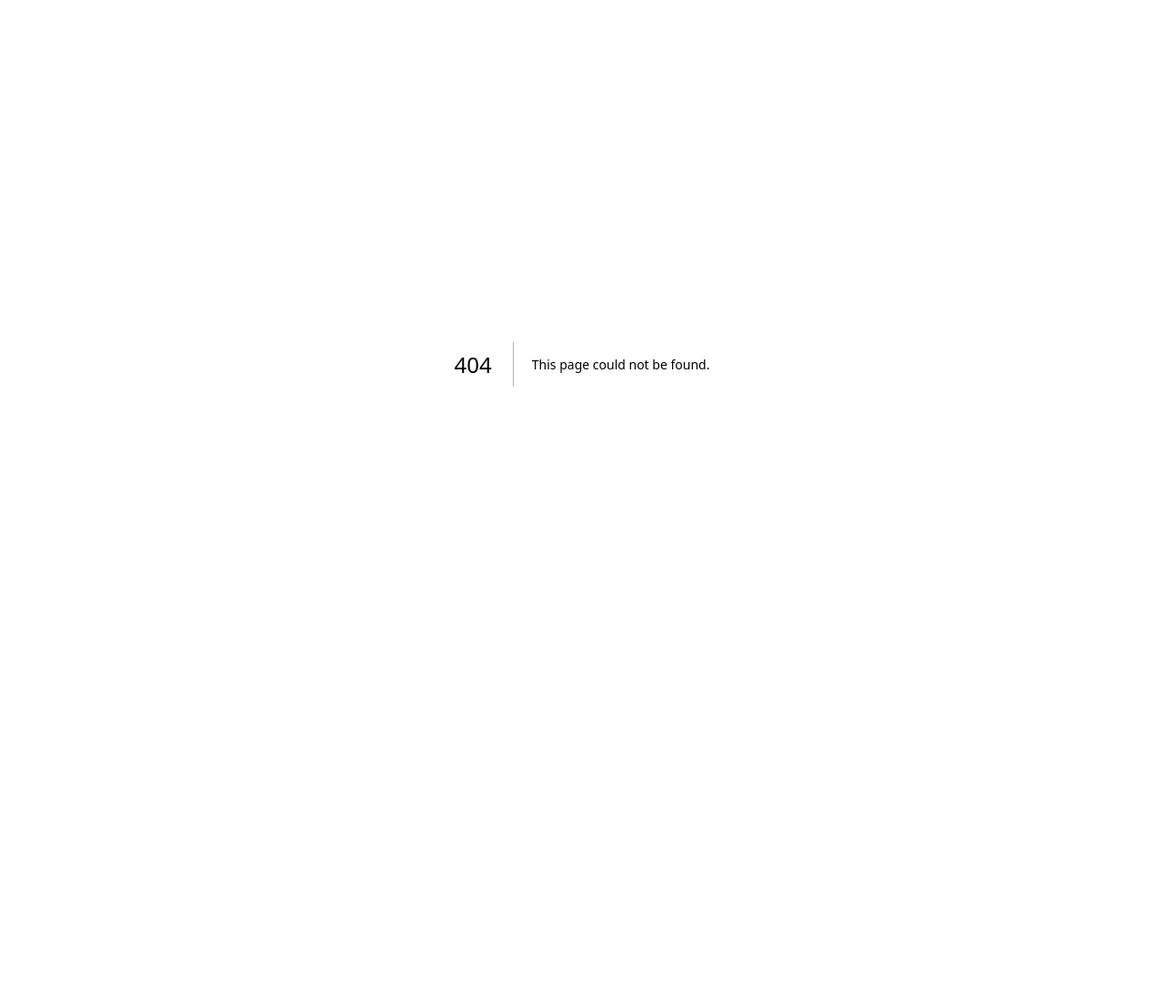
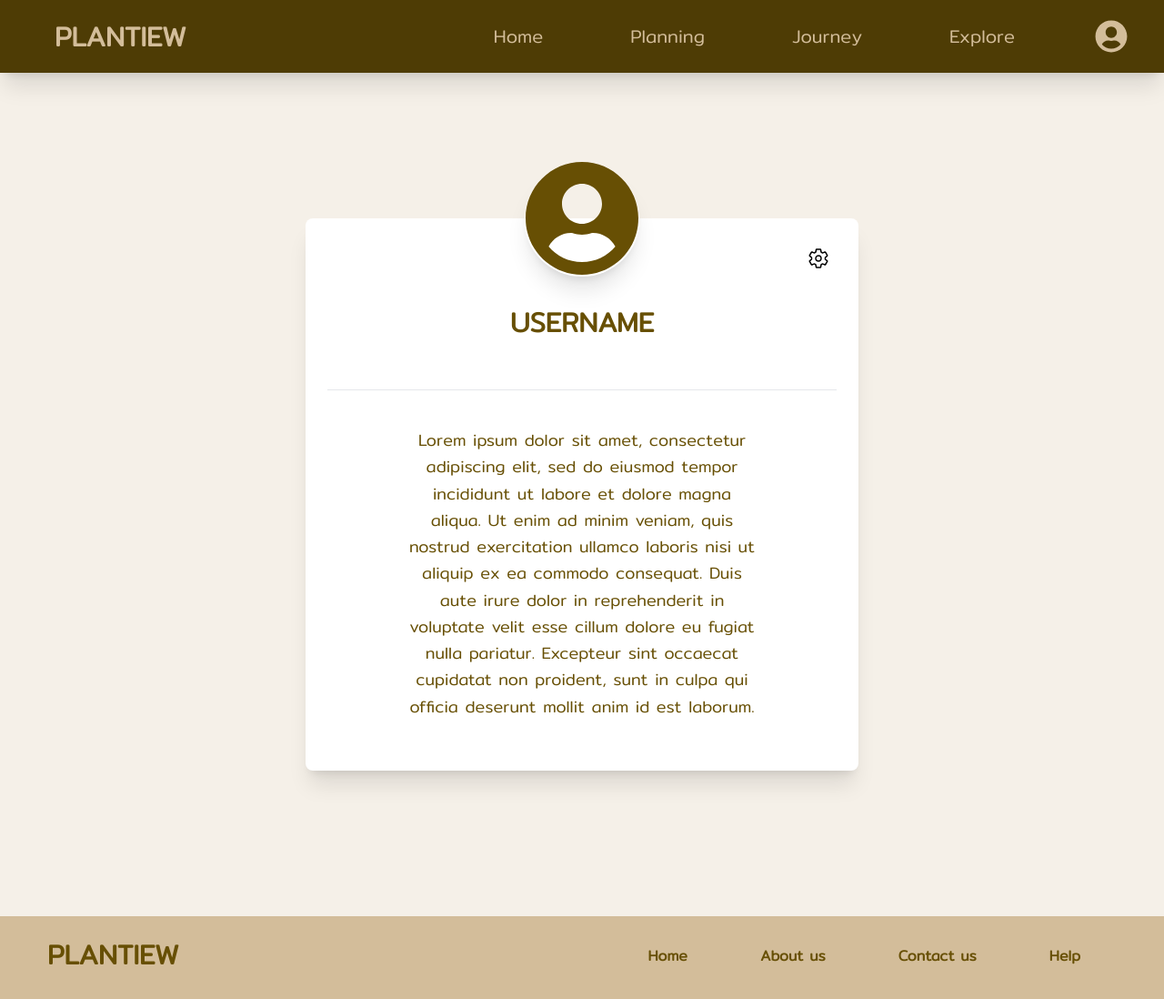
Before and after one commit to 164p/Planning-Webapp, a Next.js app in the folder my-app/: page /profile in a window 1280 px wide. Before the commit this address had no page. Shown: the top 1098 px of the page at 91% size. Before the commit the page ends 800 px from the top, so only its background shows below. Built offline with nearby package versions, Linux system fonts and the light colour scheme.

Commit message:
Update
Navbar Explore Profile Footer

```diff
--- /dev/null
+++ b/my-app/app/(user)/profile/page.tsx
@@ -0,0 +1,39 @@
+import Link from "next/link";
+import { FaUserCircle } from "react-icons/fa"
+import { IoSettingsOutline } from "react-icons/io5"
+
+export default function Home() {
+    return(
+        <main className="mt-60 my-40">
+            <div className="w-full lg:w-6/12 px-4 mx-auto">
+            <div className="relative flex flex-col min-w-0 break-words bg-white w-full mb-6 shadow-xl rounded-lg mt-16">
+                <div className="px-6">
+                    <div className="absolute top-8 right-8">
+                        <Link href="/profileset"><IoSettingsOutline className="text-black text-2xl" /></Link>
+                    </div>
+                <div className="flex flex-wrap justify-center">
+                    <div className="w-full px-4 flex justify-center">
+                    <div className="relative">
+                        <FaUserCircle className="text-9xl shadow-xl rounded-full h-auto align-middle border-none absolute -m-16 -ml-20 lg:-ml-16 max-w-150-px"/>
+                    </div>
+                    </div>
+                    <div className="flex justify-center py-4 lg:pt-4 pt-8 w-full px-4 text-center mt-20">
+                        <p className="text-3xl font-bold">USERNAME</p>
+                    </div>
+                </div>
+                <div className="mt-10 py-10 border-t border-blueGray-200 text-center">
+                    <div className="flex flex-wrap justify-center">
+                    <div className="w-full lg:w-9/12 px-4">
+                        <p className="mb-4 text-lg leading-relaxed text-blueGray-700">
+                        Lorem ipsum dolor sit amet, consectetur adipiscing elit, sed do eiusmod tempor incididunt ut labore et dolore magna aliqua. Ut enim ad minim veniam, quis nostrud exercitation ullamco laboris nisi ut aliquip ex ea commodo consequat. Duis aute irure dolor in reprehenderit in voluptate velit esse cillum dolore eu fugiat nulla pariatur. Excepteur sint occaecat cupidatat non proident, sunt in culpa qui officia deserunt mollit anim id est laborum.
+                        </p>
+                    </div>
+                    </div>
+                </div>
+                </div>
+            </div>
+            </div>
+        </main>
+    );
+
+}
--- /dev/null
+++ b/my-app/app/(user)/profileset/page.tsx
@@ -0,0 +1,52 @@
+import Link from "next/link";
+import { FaUserCircle } from "react-icons/fa";
+import { IoSettingsOutline } from "react-icons/io5";
+
+export default function Home() {
+    return(
+        <main>
+        <div className="mt-60 my-40">
+            <div className="w-full lg:w-6/12 px-4 mx-auto">
+            <div className="relative flex flex-col min-w-0 break-words bg-white w-full mb-6 shadow-xl rounded-lg mt-16">
+                <div className="px-6">
+                    <div className="flex justify-center lg:pt-2 pt-2 w-full text-center mt-10">
+                        <p className="text-3xl font-bold">PROFILE SETTING</p>
+                    </div>
+                    <div className="absolute top-8 right-8">
+                        <Link href="/profileset"><IoSettingsOutline className="text-black text-2xl" /></Link>
+                    </div>
+                <div className="flex flex-wrap justify-center">
+                    <div className="w-full px-4 flex justify-center">
+                    <div className="relative">
+                        <FaUserCircle className="text-9xl shadow-xl rounded-full mt-20 max-w-150-px"/>
+                    </div>
+                    </div>
+                    <div className="flex pt-10">
+                        <div className="px-5">
+                        <button className="rounded-full bg-[#674F04] text-white font-bold py-2 px-10">CHANGE</button>
+                        </div>
+                        <div className="px-5">
+                        <button className="rounded-full bg-[#F5F0E8] text-[#674F04] font-bold py-2 px-10">DELETE</button>
+                        </div>
+                    </div>
+                    <div className="flex justify-center py-4 lg:pt-4 pt-8 w-full px-4 text-center mt-20">
+                        <p className="text-3xl font-bold">USERNAME</p>
+                    </div>
+                </div>
+                <div className="mt-10 py-10 border-t border-blueGray-200 text-center">
+                    <div className="flex flex-wrap justify-center">
+                    <div className="w-full lg:w-9/12 px-4">
+                        <p className="mb-4 text-lg leading-relaxed text-blueGray-700">
+                        Lorem ipsum dolor sit amet, consectetur adipiscing elit, sed do eiusmod tempor incididunt ut labore et dolore magna aliqua. Ut enim ad minim veniam, quis nostrud exercitation ullamco laboris nisi ut aliquip ex ea commodo consequat. Duis aute irure dolor in reprehenderit in voluptate velit esse cillum dolore eu fugiat nulla pariatur. Excepteur sint occaecat cupidatat non proident, sunt in culpa qui officia deserunt mollit anim id est laborum.
+                        </p>
+                    </div>
+                    </div>
+                </div>
+                </div>
+            </div>
+            </div>
+            <p>ddddddddd</p>
+        </div>
+        </main>
+    )
+}
--- a/my-app/app/components/Footer.tsx
+++ b/my-app/app/components/Footer.tsx
@@ -2,24 +2,25 @@ import Link from "next/link"
 export default function Footer(){
     return (
         <footer>
-            <div className="bg-[#4E3C05] h-1/2 w-full flex md:flex-row flex-col justify-around items-start p-3 bottom-0  hidden sm:flex">
-                <div className="p-3 flex flex justify-between items-center h-full w-full px-10 2xl:px-16">
-                    <p className="text-[#D3BD9A] font-bold text-3xl pb-3">PLANTIEW</p>
-                    <ul className='flex'>
-                        <li className="text-[#D3BD9A] text-md pb-2 font-semibold hover:text-white cursor-pointer">
+            <div className="bg-[#D3BD9A] w-full p-3">
+                <div className="p-3 flex justify-between items-center h-full w-full px-10 mx-auto sm:items-center sm:justify-between">
+                    <p className="text-[#674F04] font-bold text-3xl pb-3">PLANTIEW</p>
+                    <ul className='flex flex-wrap items-center'>
+                        <li className="text-[#674F04] text-md pb-2 font-semibold hover:text-white cursor-pointer">
                             <Link href='/' className='mx-10'>Home</Link>
                         </li>
-                        <li className="text-[#D3BD9A] text-md pb-2 font-semibold hover:text-white cursor-pointer">
+                        <li className="text-[#674F04] text-md pb-2 font-semibold hover:text-white cursor-pointer">
                             <Link href='/' className='mx-10'>About us</Link>
                         </li>
-                        <li className="text-[#D3BD9A] text-md pb-2 font-semibold hover:text-white cursor-pointer">
+                        <li className="text-[#674F04] text-md pb-2 font-semibold hover:text-white cursor-pointer">
                             <Link href='/' className='mx-10'>Contact us</Link>
                         </li>
-                        <li className="text-[#D3BD9A] text-md pb-2 font-semibold hover:text-white cursor-pointer">
+                        <li className="text-[#674F04] text-md pb-2 font-semibold hover:text-white cursor-pointer">
                             <Link href='/' className='mx-10'>Help</Link>
                         </li>
                     </ul>
                 </div>
+
             </div>
         </footer>
     )
--- a/my-app/app/components/Navbar.tsx
+++ b/my-app/app/components/Navbar.tsx
@@ -13,7 +13,7 @@ export default function Navbar() {
   }
 
     return (
-        <nav className='fixed bg-[#4E3C05] w-full h-20 shadow-xl shadow-[#4E3C05]-500/40'>
+        <nav className='fixed bg-[#4E3C05] w-full h-20 shadow-xl shadow-[#4E3C05]-500/40 text-[#D3BD9A]'>
             <div className='flex justify-between items-center h-full w-full px-10 2xl:px-16'>
                 <div className='flex'>
                     <div className='flex sm:w-auto sm:flex lg:hidden'>
@@ -32,16 +32,16 @@ export default function Navbar() {
                         <Link href='/' className='nl-10 text-xl mx-10 group-hover:text-[#4E3C05]'>Home</Link>
                     </li>
                     <li className='flex hover:bg-[#F5F0E8] p-2 rounded-full group cursor-pointer hover:shadow-lg m-auto'>
-                        <Link href='/' className='nl-10 text-xl mx-10 group-hover:text-[#4E3C05]'>Planning</Link>
+                        <Link href='/plan' className='nl-10 text-xl mx-10 group-hover:text-[#4E3C05]'>Planning</Link>
                     </li>
                     <li className='flex hover:bg-[#F5F0E8] p-2 rounded-full group cursor-pointer hover:shadow-lg m-auto'>
                         <Link href='/' className='nl-10 text-xl mx-10 group-hover:text-[#4E3C05]'>Journey</Link>
                     </li>
                     <li className='flex hover:bg-[#F5F0E8] p-2 rounded-full group cursor-pointer hover:shadow-lg m-auto'>
-                        <Link href='/trip' className='nl-10 text-xl mx-10 group-hover:text-[#4E3C05]'>Explore</Link>
+                        <Link href='/explore/trip' className='nl-10 text-xl mx-10 group-hover:text-[#4E3C05]'>Explore</Link>
                     </li>
                     </ul>
-                    <FaUserCircle className='text-4xl ml-10' />
+                        <Link href='/profile'><FaUserCircle className='text-4xl ml-10' /></Link>
                 </div>
             </div>
             <div className={
@@ -50,23 +50,23 @@ export default function Navbar() {
                     : 'fixed left-[-100%] top-20 p-6 slide-out duration-700'
                 }>
                 <div className='flex justify-around items-center w-full my-5'>
-                <FaUserCircle className='text-7xl' />
-                <Link href='/' className='text-xl pl-0'>Sign up</Link>
+                <Link href='/profile'><FaUserCircle className='text-6xl ml-3'/></Link>
+                    <Link href='/auth/signup' className='text-xl'>Sign up</Link>
                 </div>
-                <div className='my-4 border-b border-[#E3B31F] pb-4'></div>
+                <div className='my-4 border-b-2 border-[#E3B31F] pb-4'></div>
                 <div className='mt-8 mb-5 mx-2'>Menu</div>
                 <ul>
                     <li className='my-3 mx-6 justify-start items-center gap-4 hover:bg-[#F5F0E8] p-2 rounded-md group cursor-pointer hover:shadow-lg m-auto'>
                         <Link href='/' className='nl-10 text-xl group-hover:text-[#4E3C05]'>Home</Link>
                     </li>
                     <li className='my-3 mx-6 justify-start items-center gap-4 hover:bg-[#F5F0E8] p-2 rounded-md group cursor-pointer hover:shadow-lg m-auto'>
-                        <Link href='/' className='nl-10 text-xl group-hover:text-[#4E3C05]'>Planning</Link>
+                        <Link href='/plan' className='nl-10 text-xl group-hover:text-[#4E3C05]'>Planning</Link>
                     </li>
                     <li className='my-3 mx-6 justify-start items-center gap-4 hover:bg-[#F5F0E8] p-2 rounded-md group cursor-pointer hover:shadow-lg m-auto'>
                         <Link href='/' className='nl-10 text-xl group-hover:text-[#4E3C05]'>Journey</Link>
                     </li>
                     <li className='my-3 mx-6 justify-start items-center gap-4 hover:bg-[#F5F0E8] p-2 rounded-md group cursor-pointer hover:shadow-lg m-auto'>
-                        <Link href='/pages/trip' className='nl-10 text-xl group-hover:text-[#4E3C05]'>Explore</Link>
+                        <Link href='/explore/trip' className='nl-10 text-xl group-hover:text-[#4E3C05]'>Explore</Link>
                     </li>
                 </ul>
 
@@ -82,7 +82,7 @@ export default function Navbar() {
                         <Link href='/' className='nl-10 text-xl group-hover:text-[#4E3C05]'>Help</Link>
                     </li>
                 </ul>
-                <div className='my-4 border-b border-[#E3B31F] pb-4 flex justify-center'></div>
+                <div className='my-4 border-b-2 border-[#E3B31F] pb-4 flex justify-center'></div>
                 <Link href='/'>Log out</Link>
             </div>
         </nav>
--- a/my-app/app/components/TypeSelector.tsx
+++ b/my-app/app/components/TypeSelector.tsx
@@ -19,33 +19,20 @@ export default function TypeSelector() {
         <div className='w-full max-w-sm mx-auto'>
             <div className="grid grid-cols-2 bg-white rounded-full">
                 <div className="col">
-                    <Link href={"/trip"}>
-                        <button className={"w-full px-5 py-2 rounded-full text-[#674F04] "+(currentRoute === '/trip' ? "bg-[#D3BD9A]" : "")}>
+                    <Link href={"/explore/trip"}>
+                        <button className={"w-full px-5 py-2 rounded-full text-[#674F04] "+(currentRoute === '/explore/trip' ? "bg-[#D3BD9A]" : "")}>
                             Trip
                         </button>
                     </Link>
                 </div>
                 <div className="col">
-                    <Link href={"/location"}>
-                        <button className={"w-full px-5 py-2 rounded-full text-[#674F04] "+(currentRoute === '/location' ? "bg-[#D3BD9A]" : "")}>
+                    <Link href={"/explore/location"}>
+                        <button className={"w-full px-5 py-2 rounded-full text-[#674F04] "+(currentRoute === '/explore/location' ? "bg-[#D3BD9A]" : "")}>
                             Location
                         </button>
                     </Link>
                 </div>
             </div>
-            {/* <div className="shadow rounded-full h-12 mt-4 flex p-1 items-center grid grid-cols-2 gap-4 bg-white">
-                <div className='w-full flex justify-center'>
-                    <button>
-                    <Link href='/pages/trip' className={currentRoute === '/pages/trip' ? activeStyle : nonActiveStyle}>Trip</Link>
-                    </button>
-                </div>
-
-                <div className='w-full flex justify-center'>
-                    <button>
-                    <Link href="/pages/location" className={currentRoute === '/pages/location' ? activeStyle : nonActiveStyle}>Location</Link>
-                    </button>
-                </div>
-            </div> */}
         </div>
     );
 }
```
Also changed, not shown: my-app/app/(user)/explore/location/page.tsx (renamed from my-app/app/(user)/location/page.tsx), my-app/app/(user)/explore/trip/page.tsx (renamed from my-app/app/(user)/trip/page.tsx).
